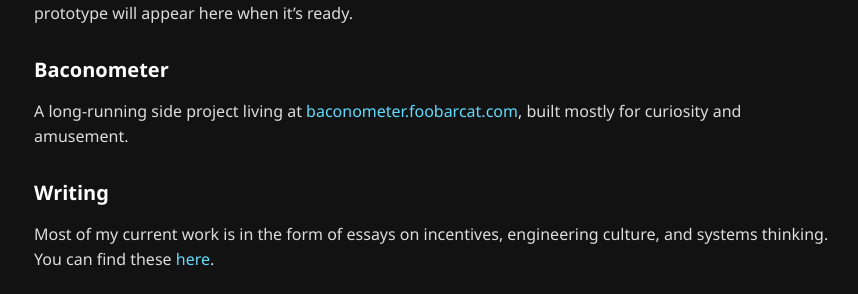
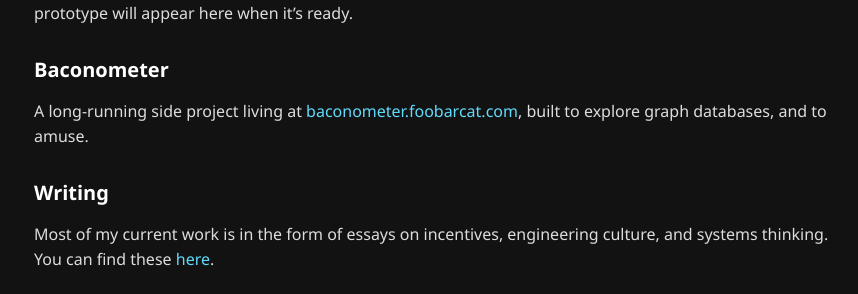
Before and after one commit to aultimus/foobarcat-homepage, a Jekyll site: the page built from projects/index.html, in a window 1280 px wide. Shown: the part 485-779 px from the top of the page, without its empty margins (206-1064 px from the left). Built offline with Jekyll 4.4.1, drawn with Linux system fonts in a browser that asks for light colours.

Commit message:
sharpen baconometer motivation

```diff
--- a/projects/index.html
+++ b/projects/index.html
@@ -134,7 +134,7 @@
                 <p>
                     A long-running side project living at
                     <a href="https://baconometer.foobarcat.com">baconometer.foobarcat.com</a>, built
-                    mostly for curiosity and amusement.
+                    to explore graph databases, and to amuse.
                 </p>
             </div>
 
```
